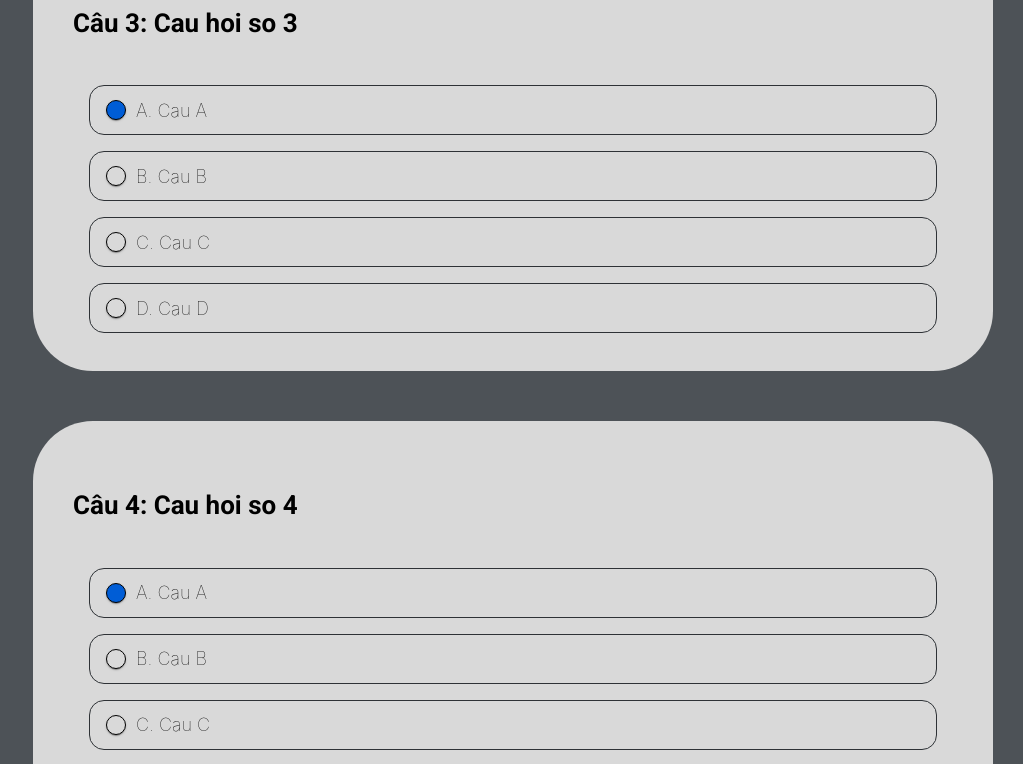
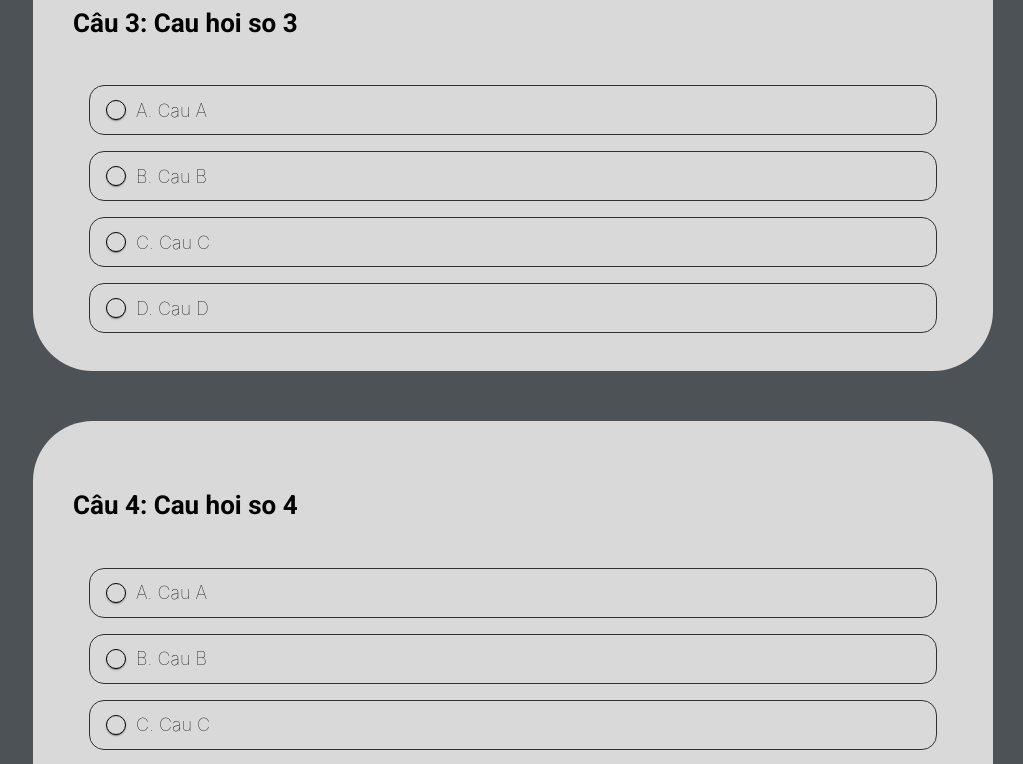
Before and after one commit to kei2701/ots-sol-frontend, a React (Vite) app: page /testing in a window 1280 px wide. Shown: the part 1083-1847 px from the top of the page, without its empty margins (257-1280 px from the left). Built offline with nearby package versions, Linux system fonts and the light colour scheme.

Commit message:
[update testingpage]

```diff
--- a/src/components/TestingLayout.jsx
+++ b/src/components/TestingLayout.jsx
@@ -34,7 +34,7 @@ const CustomPointerAnswer = styled(Card)(({active}) => ({
     height: '20px',
     borderRadius: '50%',
     border: '1.5px solid black',
-    backgroundColor: active === "true" ? '#005DD6' : '#D9D9D9',
+    backgroundColor: active ? '#005DD6' : '#D9D9D9',
     marginRight: '10px',
     cursor: "pointer"
 }))
@@ -60,10 +60,13 @@ function TestingLayout(testid) {
 
     const questions = data.find(t => t.testID == testid).questions;
 
-    const [selectedIndex, setSelectedIndex] = useState(0);
+    const [selectedIndex, setSelectedIndex] = useState({});
 
-    const handleAnswerClick = (index) => {
-        setSelectedIndex(index);
+    const handleAnswerClick = (questionNo, index) => {
+        setSelectedIndex((preSelected) => ({
+            ...preSelected,
+            [questionNo]: index,
+        }));
     }
 
     return (
@@ -83,30 +86,22 @@ function TestingLayout(testid) {
                             fontSize: 26,
                             fontWeight: "bold"
                         }}
-                        key={item.detail}
+                        key={item.questionNo}
                     >
                         <h4>Câu {index+1}: {item.detail}</h4>
 
-                        { item.answers.map((answer, index) => (
+                        { item.answers.map((answer, ansindex) => (
                             <ListItem
-                                key={item.questionNo}
+                                key={`${item.questionNo}-${ansindex}`}
                             >
 
                             <CustomListAnswersButton
-                                active={
-                                    selectedIndex === index
-                                    ? "true"
-                                    : "false"
-                                }
-                                onClick={() => handleAnswerClick(index)}
+                                onClick={() => handleAnswerClick(item.questionNo, ansindex)}
                             >
                                 <CustomPointerAnswer
                                     active={
-                                        selectedIndex === index
-                                        ? "true"
-                                        : "false"
+                                        selectedIndex[item.questionNo] === ansindex
                                     }
-                                    onClick={() => handleAnswerClick(index)}
                                 />
                                 <ListItemText
                                     disableTypography
@@ -115,7 +110,7 @@ function TestingLayout(testid) {
                                         fontSize: "18px",
                                         fontWeight: "regular"
                                     }}
-                                    primary={`${TextAnswer({index})}. ${answer}`}
+                                    primary={`${TextAnswer({index: ansindex})}. ${answer}`}
                                 />
                             </CustomListAnswersButton>
                         </ListItem>
```
